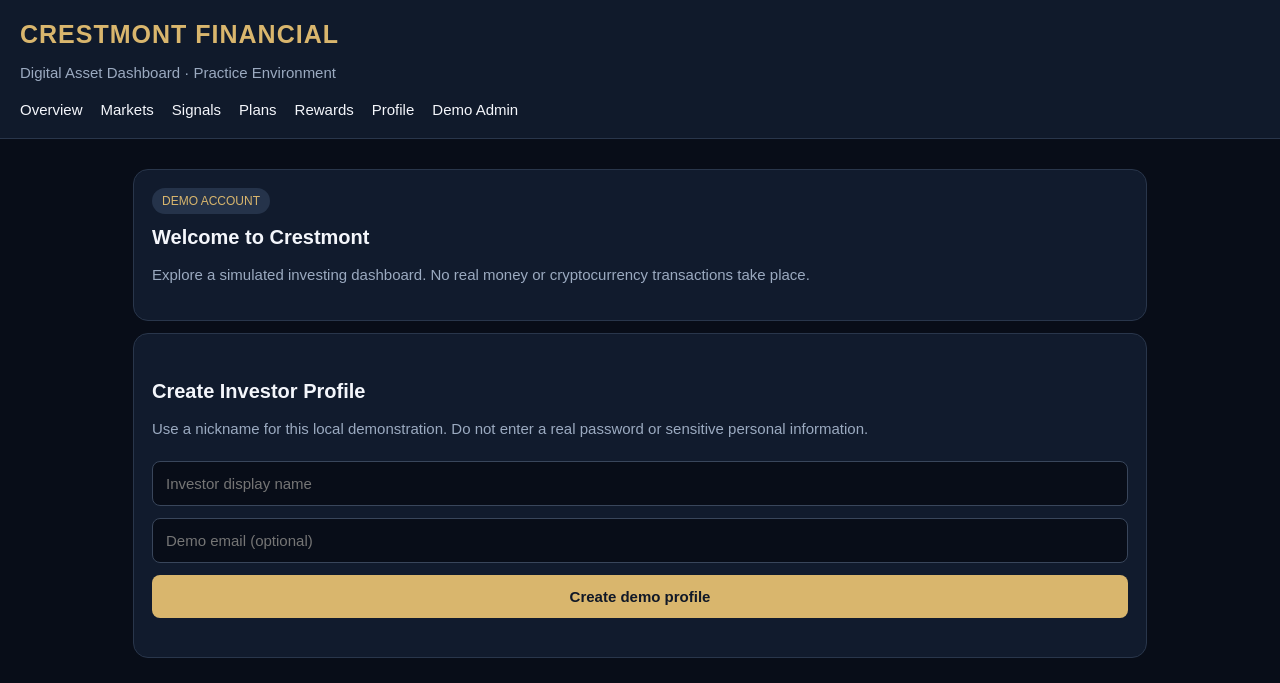
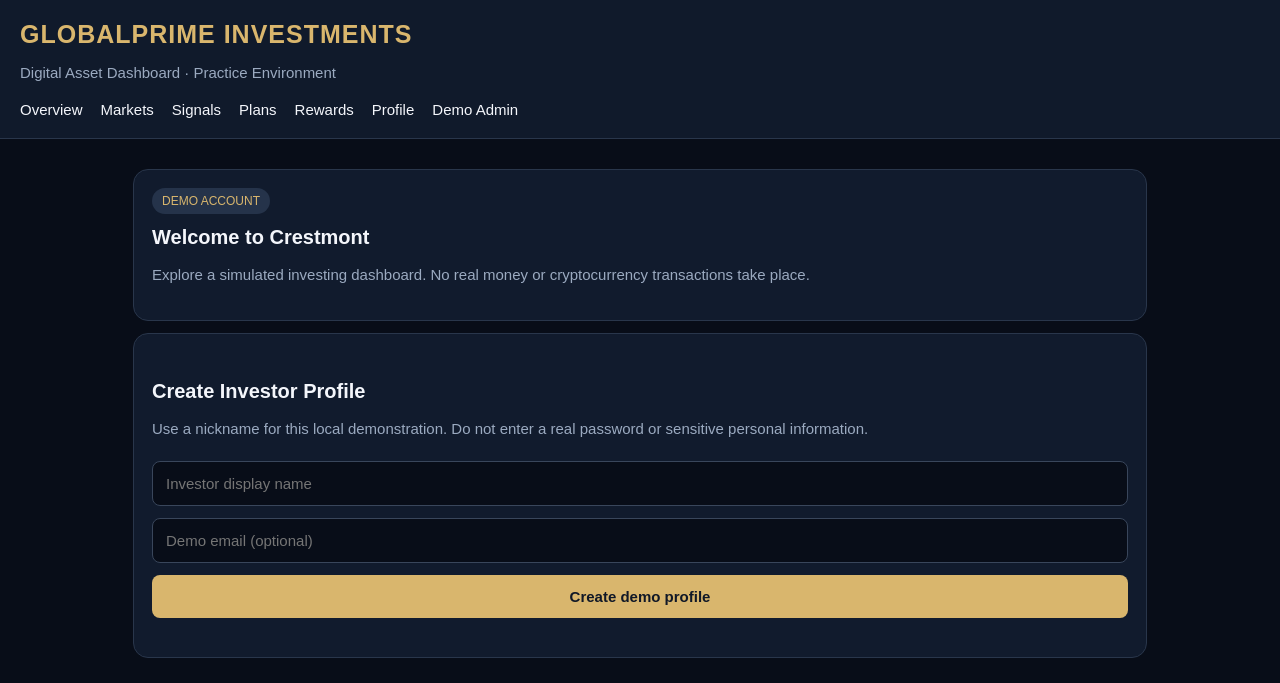
Before and after one commit to derek0076/crestmont-financial, a plain HTML site: page index.html in a window 1280 px wide. Shown: the top 683 px of the page. Drawn offline with Linux system fonts and the light colour scheme.

Commit message:
Update visible brand to GlobalPrime Investments

```diff
--- a/index.html
+++ b/index.html
@@ -38,7 +38,7 @@ footer{text-align:center;padding:24px;color:var(--muted);font-size:12px}
 </head>
 <body>
 <header>
-<div class="brand">CRESTMONT FINANCIAL</div>
+<div class="brand">GLOBALPRIME INVESTMENTS</div>
 <p>Digital Asset Dashboard · Practice Environment</p>
 <nav>
 <a href="#overview">Overview</a>
```
